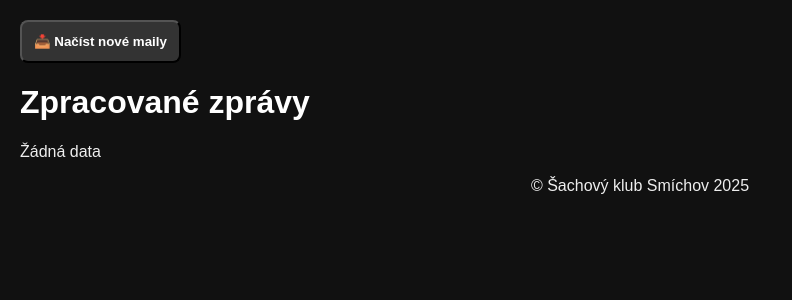
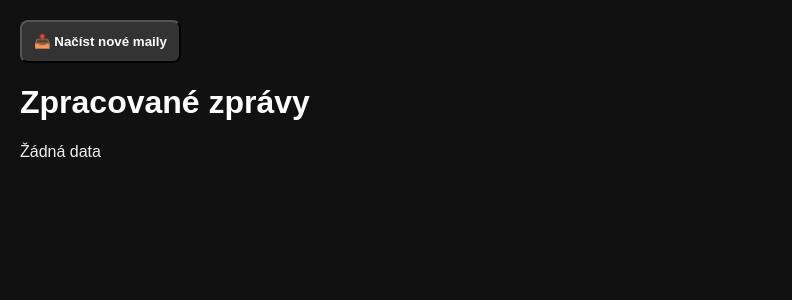
Before and after one commit to Ftacnik1/chessGamesOrganizer, a Flask app: page /all_mails in a window 1280 px wide. Shown: the part 138-438 px from the top of the page, without its empty margins (0-792 px from the left). Run offline with Flask 3, Linux system fonts and the light colour scheme; data that the repository does not hold is empty; parts of the project's set-up code (start-up, migrations or seed data) failed here and were passed over.

Commit message:
Update base.html

```diff
--- a/templates/base.html
+++ b/templates/base.html
@@ -25,7 +25,6 @@
   </main>
 
   <footer>
-    <p>&copy; Šachový klub Smíchov 2025</p>
   </footer>
 </body>
 
```
